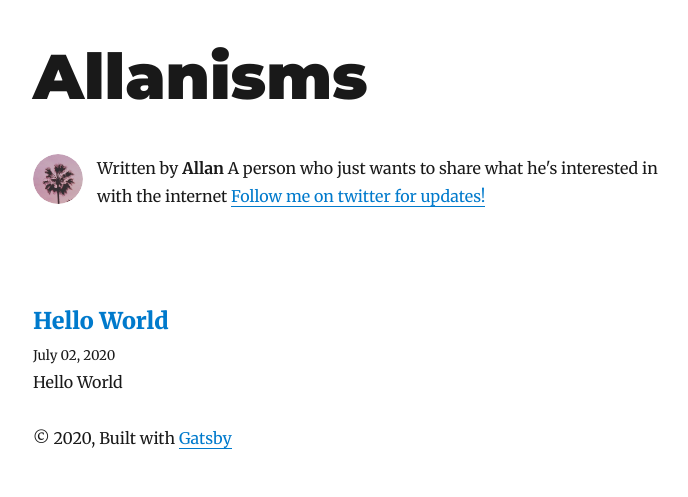
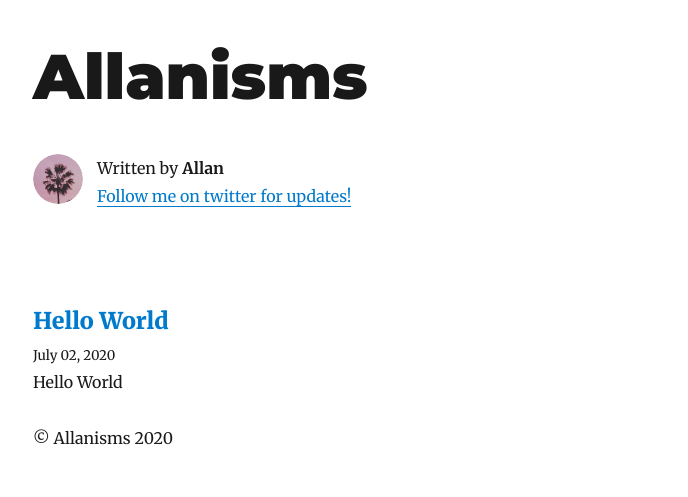
Before and after one commit to allanchiou/allanisms, a Gatsby site: page / in a window 1280 px wide. Shown: the whole page, without its empty margins (292-980 px from the left). Built offline with nearby package versions, Linux system fonts and the light colour scheme; Gatsby itself is replaced by a stand-in of ours; some packages are replaced by stand-ins of ours.

Commit message:
Layout changes
* Bio removed
* Newline for twitter handle

```diff
--- a/gatsby-config.js
+++ b/gatsby-config.js
@@ -3,9 +3,9 @@ module.exports = {
     title: `Allanisms`,
     author: {
       name: `Allan`,
-      summary: `A person who just wants to share what he's interested in with the internet`,
+      summary: ``,
     },
-    description: `A simple blog to do simple things`,
+    description: ``,
     siteUrl: `https://www.allanisms.com`,
     social: {
       twitter: `allanismsblog`,
@@ -63,8 +63,8 @@ module.exports = {
         name: `Allanisms`,
         short_name: `allanisms`,
         start_url: `/`,
-        background_color: `#d8d8d8`,
-        theme_color: `#663399`,
+        background_color: `#7FB7BE`,
+        theme_color: `#1B1725`,
         display: `minimal-ui`,
         icon: `content/assets/profile-pic.png`,
       },
--- a/src/components/bio.js
+++ b/src/components/bio.js
@@ -59,6 +59,7 @@ const Bio = () => {
       <p>
         Written by <strong>{author.name}</strong> {author.summary}
         {` `}
+        <br/>
         <a href={`https://twitter.com/${social.twitter}`}>
           Follow me on twitter for updates!
         </a>
--- a/src/components/layout.js
+++ b/src/components/layout.js
@@ -59,9 +59,7 @@ const Layout = ({ location, title, children }) => {
       <header>{header}</header>
       <main>{children}</main>
       <footer>
-        © {new Date().getFullYear()}, Built with
-        {` `}
-        <a href="https://www.gatsbyjs.org">Gatsby</a>
+        © {title} {new Date().getFullYear()}
       </footer>
     </div>
   )
```
